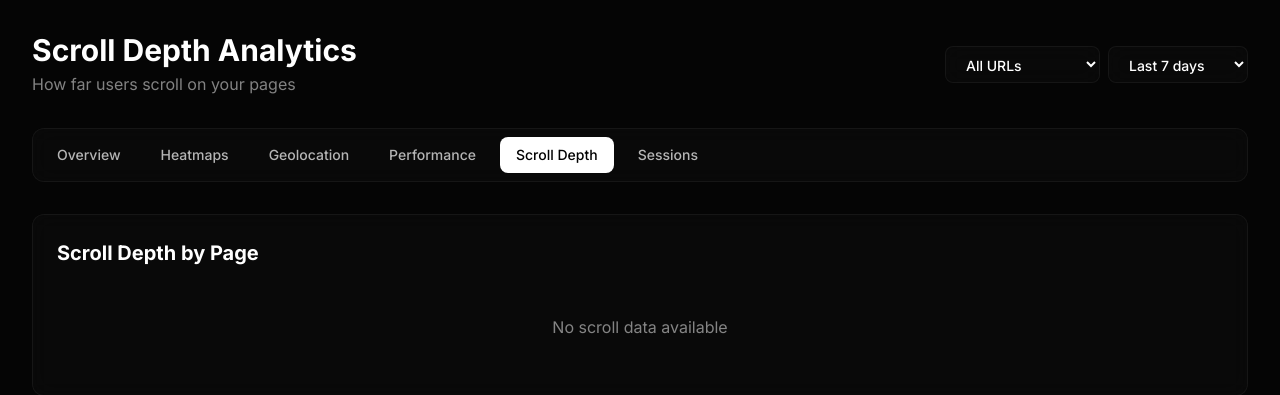
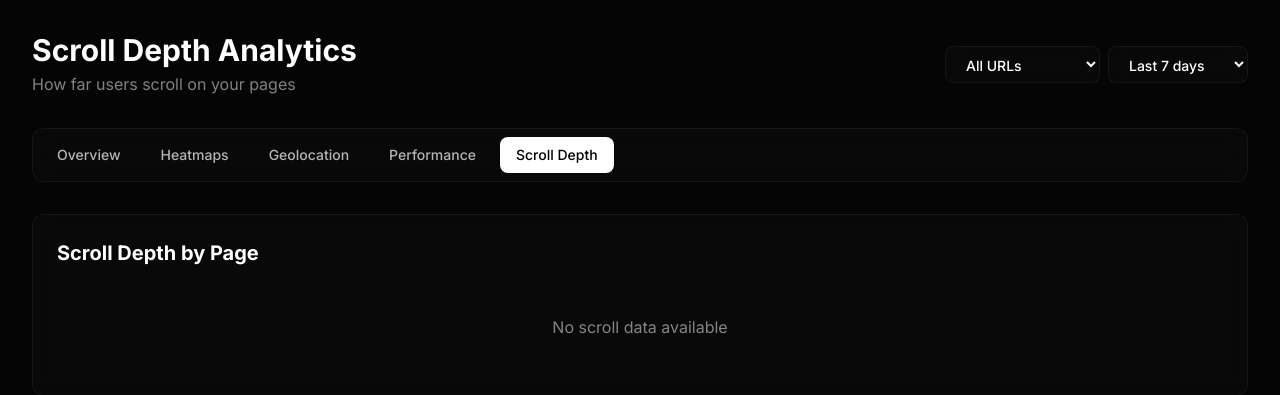
Before and after one commit to MDhruv03/URL-Monitor, a Django app: page /analytics/scroll/ in a window 1280 px wide. Shown: the part 66-461 px from the top of the page. Run offline with Django 5.2, Linux system fonts and the light colour scheme; a user stored in the database is signed in; data comes from the database, SQL or seed files in the repository; data that the repository does not hold is empty; parts of the project's set-up code (start-up, migrations or seed data) failed here and were passed over; some libraries are stand-ins or nearby versions.

Commit message:
Fix all analytics: Remove Sessions tab, maintain URL selection across all pages

```diff
--- a/templates/analytics/scroll_depth.html
+++ b/templates/analytics/scroll_depth.html
@@ -32,12 +32,11 @@
     </div>
 
     <div class="glass-effect rounded-xl p-2 flex flex-wrap gap-2">
-        <a href="{% url 'monitor:analytics_overview' %}" class="px-4 py-2 rounded-lg text-white/70 hover:bg-white/5 text-sm font-medium transition-all">Overview</a>
-        <a href="{% url 'monitor:analytics_heatmap' %}" class="px-4 py-2 rounded-lg text-white/70 hover:bg-white/5 text-sm font-medium transition-all">Heatmaps</a>
-        <a href="{% url 'monitor:analytics_geolocation' %}" class="px-4 py-2 rounded-lg text-white/70 hover:bg-white/5 text-sm font-medium transition-all">Geolocation</a>
-        <a href="{% url 'monitor:analytics_performance' %}" class="px-4 py-2 rounded-lg text-white/70 hover:bg-white/5 text-sm font-medium transition-all">Performance</a>
-        <a href="{% url 'monitor:analytics_scroll' %}" class="px-4 py-2 rounded-lg bg-white text-black text-sm font-medium">Scroll Depth</a>
-        <a href="{% url 'monitor:analytics_sessions' %}" class="px-4 py-2 rounded-lg text-white/70 hover:bg-white/5 text-sm font-medium transition-all">Sessions</a>
+        <a href="{% url 'monitor:analytics_overview' %}{% if monitored_url %}{{ monitored_url.id }}/{% endif %}" class="px-4 py-2 rounded-lg text-white/70 hover:bg-white/5 text-sm font-medium transition-all">Overview</a>
+        <a href="{% url 'monitor:analytics_heatmap' %}{% if monitored_url %}{{ monitored_url.id }}/{% endif %}" class="px-4 py-2 rounded-lg text-white/70 hover:bg-white/5 text-sm font-medium transition-all">Heatmaps</a>
+        <a href="{% url 'monitor:analytics_geolocation' %}{% if monitored_url %}{{ monitored_url.id }}/{% endif %}" class="px-4 py-2 rounded-lg text-white/70 hover:bg-white/5 text-sm font-medium transition-all">Geolocation</a>
+        <a href="{% url 'monitor:analytics_performance' %}{% if monitored_url %}{{ monitored_url.id }}/{% endif %}" class="px-4 py-2 rounded-lg text-white/70 hover:bg-white/5 text-sm font-medium transition-all">Performance</a>
+        <a href="{% url 'monitor:analytics_scroll' %}{% if monitored_url %}{{ monitored_url.id }}/{% endif %}" class="px-4 py-2 rounded-lg bg-white text-black text-sm font-medium">Scroll Depth</a>
     </div>
 
     <div class="glass-effect rounded-xl p-6">
```
Also changed, not shown: templates/analytics/geolocation.html (+5 -6 lines), templates/analytics/heatmap.html (+5 -6 lines), templates/analytics/performance.html (+5 -6 lines).
